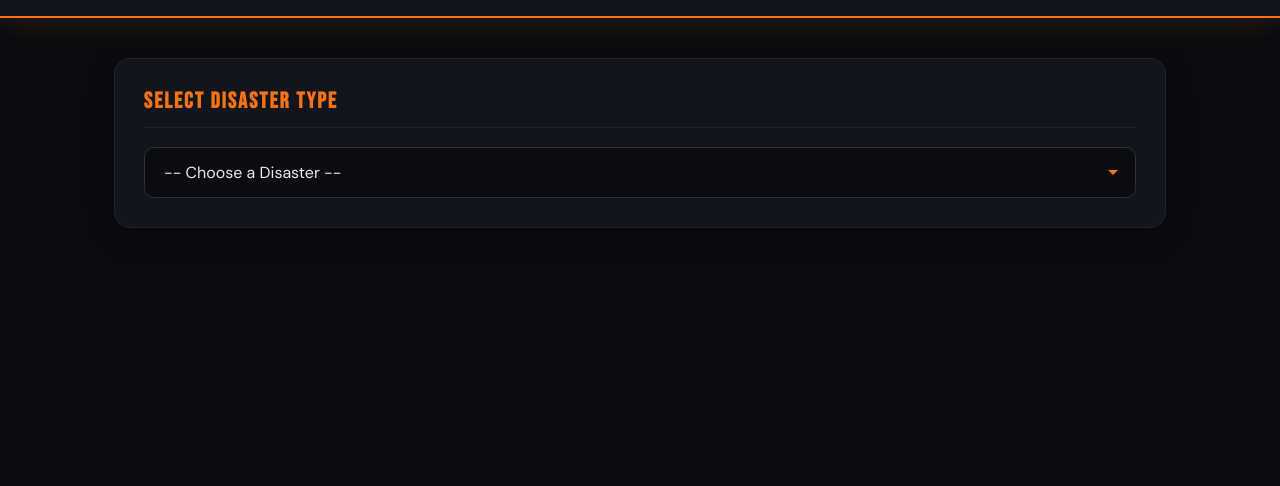
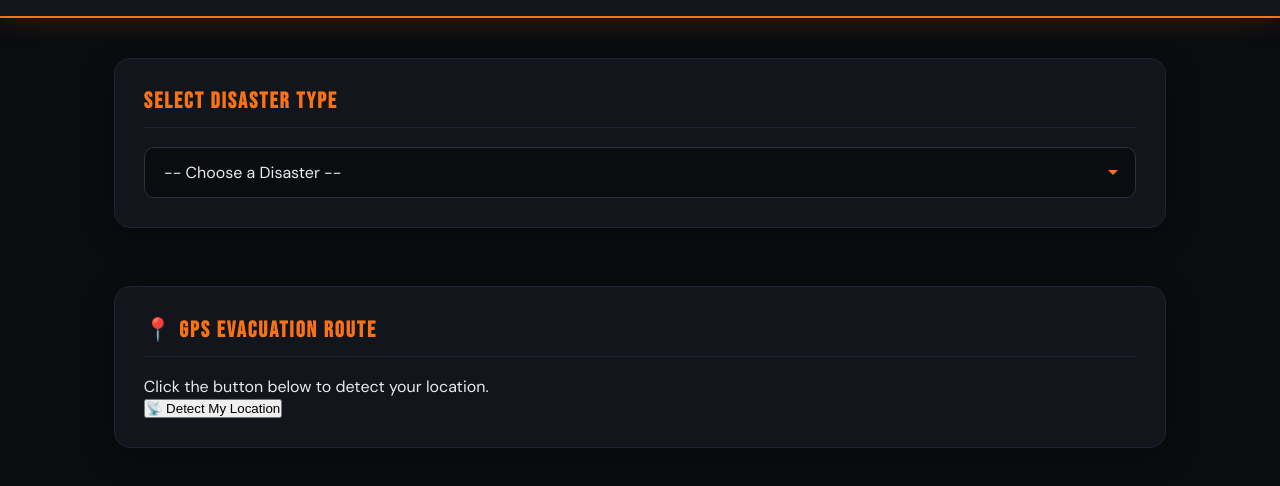
Before and after one commit to anikaanjanagowdarpl123-blip/safecampus, a plain HTML site: page index.html in a window 1280 px wide. Shown: the part 90-576 px from the top of the page. Drawn offline with Linux system fonts and the light colour scheme.

Commit message:
GPS always visible

```diff
--- a/index.html
+++ b/index.html
@@ -54,7 +54,7 @@
     </section>
 
     <!-- GPS EVACUATION -->
-    <section class="card" id="gpsCard" style="display:none">
+    <section class="card" id="gpsCard" style="display:block">
       <h2>📍 GPS Evacuation Route</h2>
       <p id="gpsStatus">Click the button below to detect your location.</p>
       <div class="gps-buttons">
```
